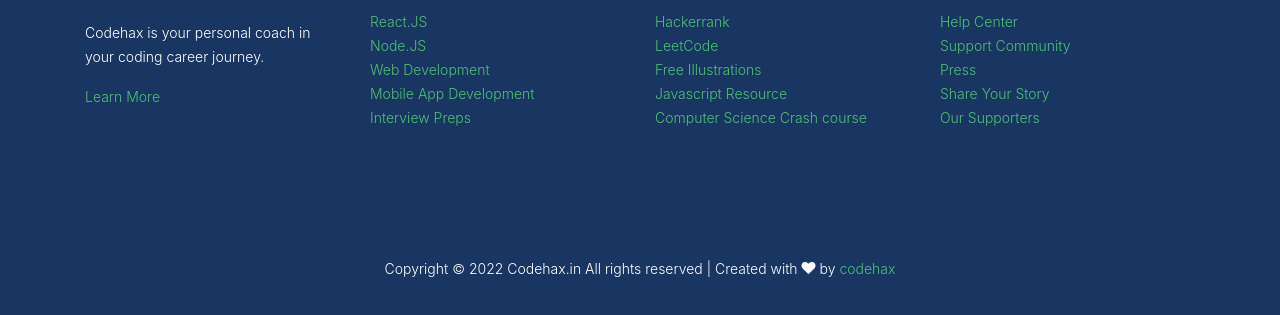
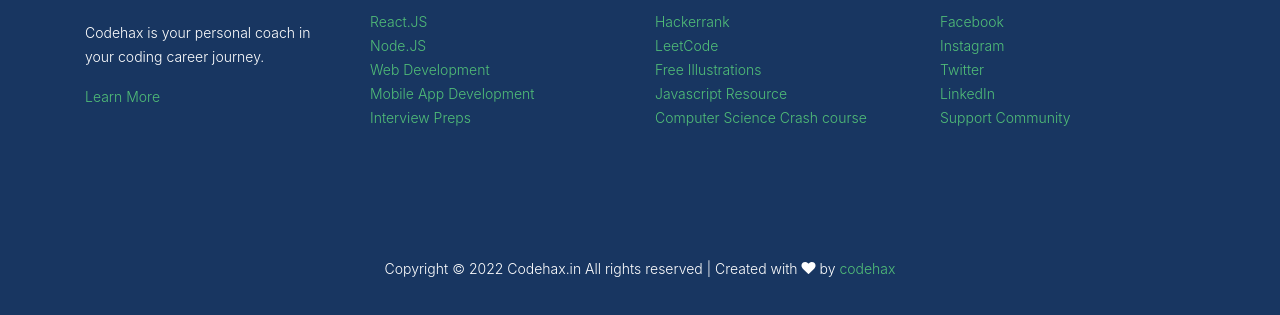
Before and after one commit to StechAnurag/codehax, a website: page public/about.html in a window 1280 px wide. Shown: the part 3042-3357 px from the top of the page. Drawn offline with Linux system fonts and the light colour scheme; files whose address does not match are found by name; a web font is replaced by a local one.

Commit message:
changed footer links

```diff
--- a/public/about.html
+++ b/public/about.html
@@ -352,11 +352,11 @@
             <div class="col-lg-3">
               <h3 class="footer-heading"><span>Contact</span></h3>
               <ul class="list-unstyled">
-                <li><a href="#">Help Center</a></li>
+                <li><a href="https://www.facebook.com/codehax01">Facebook</a></li>
+                <li><a href="https://www.instagram.com/codehax1/">Instagram</a></li>
+                <li><a href="https://twitter.com/codehax1">Twitter</a></li>
+                <li><a href="https://www.linkedin.com/in/code-hax-b66408243/">LinkedIn</a></li>
                 <li><a href="#">Support Community</a></li>
-                <li><a href="#">Press</a></li>
-                <li><a href="#">Share Your Story</a></li>
-                <li><a href="#">Our Supporters</a></li>
               </ul>
             </div>
           </div>
```
Also changed, not shown: public/contact.html (+4 -4 lines), public/index.html (+4 -4 lines).
